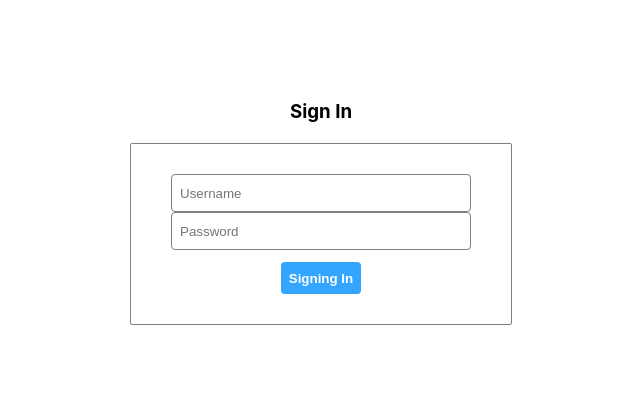
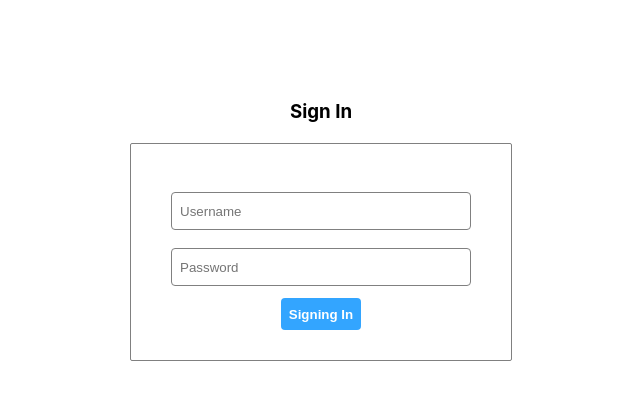
Before and after one commit to manabie-com/mana-do, a React (Create React App) app: page / in a window 1280 px wide. Shown: the top 400 px of the page, without its empty margins (319-959 px from the left). Built offline with nearby package versions, Linux system fonts and the light colour scheme.

Commit message:
update css

```diff
--- a/src/modules/signin/index.scss
+++ b/src/modules/signin/index.scss
@@ -20,4 +20,8 @@
     font-weight: bold;
     background-color: #33A5FF;
   }
+
+  .username-input, .password-input {
+    margin-top: 18px;
+  }
 }
--- a/src/modules/signin/index.tsx
+++ b/src/modules/signin/index.tsx
@@ -55,11 +55,17 @@ const SignInPage = () => {
     <div className="sign-in-page">
       <h3 className="header">Sign In</h3>
       <form className="form-login" onSubmit={onClickSignIn}>
-        <Input id="username" name="username" label="Username" type="text" value="" onChangeValue={(name, value) => onChangeField(name, value)} />
-        <Input id="password" name="password" label="Password" type="password" value="" onChangeValue={(name, value) => onChangeField(name, value)} />
+
+        <div className="username-input">
+          <Input id="username" name="username" label="Username" type="text" value="" onChangeValue={(name, value) => onChangeField(name, value)} />
+        </div>
+
+        <div className="password-input">
+          <Input id="password" name="password" label="Password" type="password" value="" onChangeValue={(name, value) => onChangeField(name, value)} />
+        </div>
 
         <button id="btn-signin" className="button" type="submit" disabled={signInRequesting}>
-          { signInRequesting ? "Sign In" : "Signing In"}
+          {signInRequesting ? "Sign In" : "Signing In"}
         </button>
       </form>
 
```
